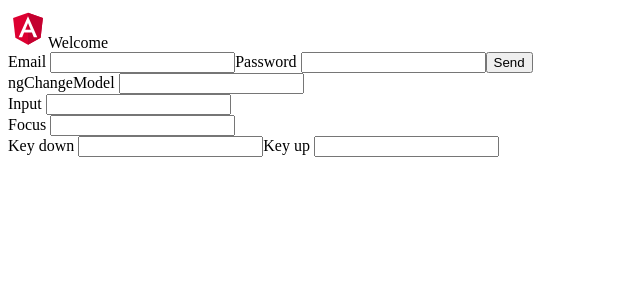
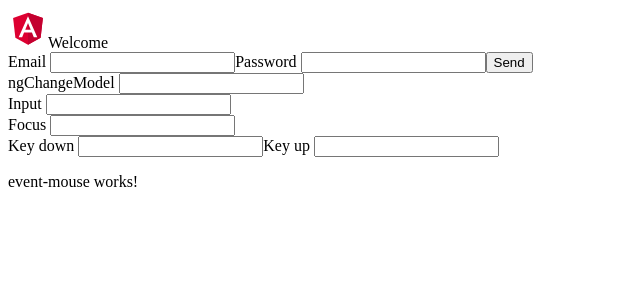
Before and after one commit to diego40g/first-Angular, an Angular app in the folder Curso_LaWebEmpiezaAqui/AngularConcepts/003_events/: page / in a window 1280 px wide. Shown: the top 300 px of the page, without its empty margins (0-640 px from the left). Built offline with nearby package versions, Linux system fonts and the light colour scheme.

Commit message:
call the component event mouse

```diff
--- a/Curso_LaWebEmpiezaAqui/AngularConcepts/003_events/src/app/app.component.html
+++ b/Curso_LaWebEmpiezaAqui/AngularConcepts/003_events/src/app/app.component.html
@@ -27,6 +27,8 @@
   <app-event-focus></app-event-focus>
   <br>
   <app-key-up-key-down></app-key-up-key-down>
+  <br>
+  <app-event-mouse></app-event-mouse>
 </div>
 
 <!-- * * * * * * * * * * * * * * * * * * * * * * * * * * * * * * * -->
```
